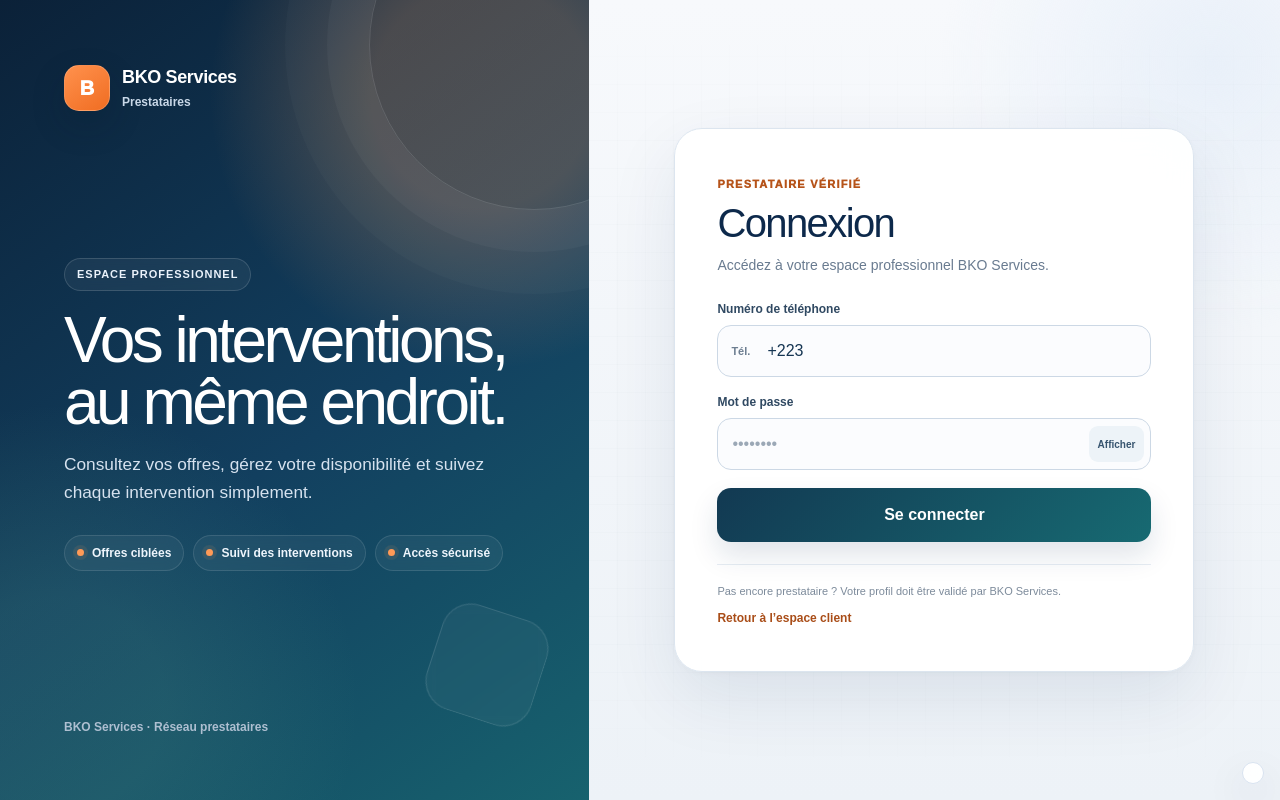
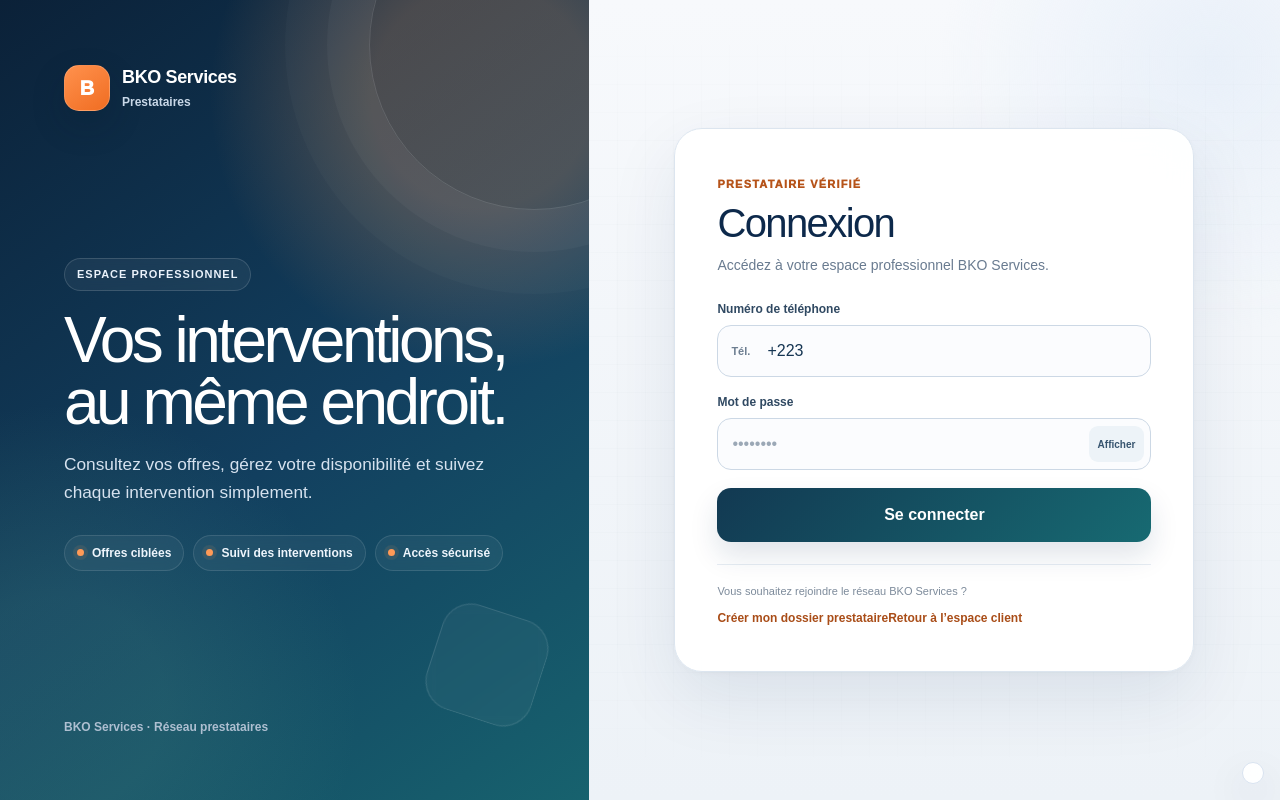
Before and after one commit to hamapixel/bko-services, a Next.js app in the folder frontend/: page /prestataire/connexion in a window 1280 px wide. Built offline with nearby package versions, Linux system fonts and the light colour scheme.

Commit message:
feat(provider): add create provider application entry point

```diff
--- a/frontend/app/prestataire/connexion/page.tsx
+++ b/frontend/app/prestataire/connexion/page.tsx
@@ -139,8 +139,11 @@ export default function ProviderLoginPage() {
             </button>
           </form>
 
-          <div className="login-links">
-            <p>Pas encore prestataire ? Votre profil doit être validé par BKO Services.</p>
+          <div className="login-links provider-login-links">
+            <p>Vous souhaitez rejoindre le réseau BKO Services ?</p>
+            <Link className="provider-create-link" href="/prestataire/devenir">
+              Créer mon dossier prestataire
+            </Link>
             <Link href="/connexion">Retour à l’espace client</Link>
           </div>
         </div>
```
